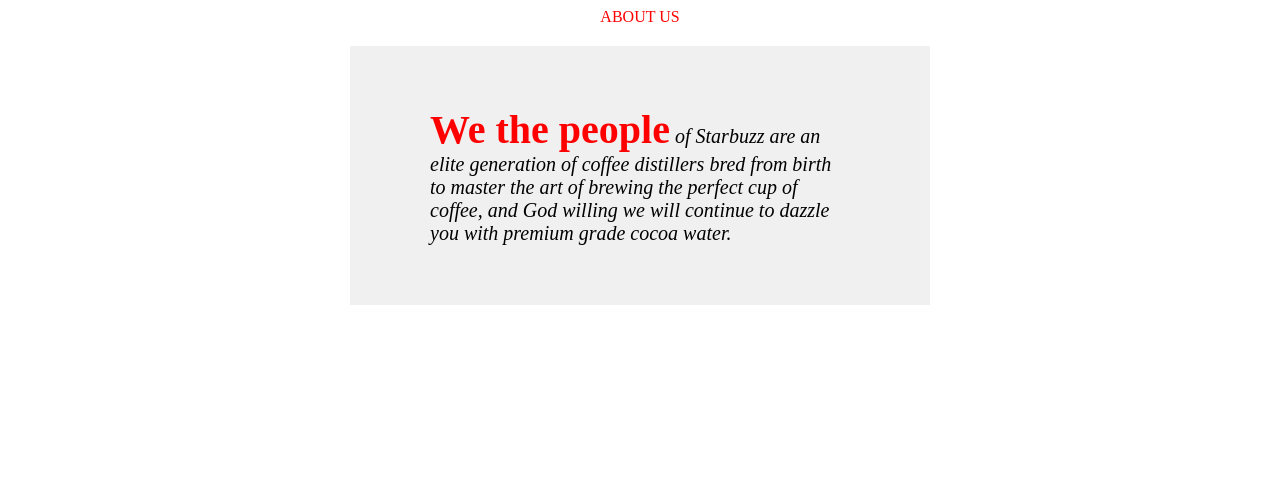
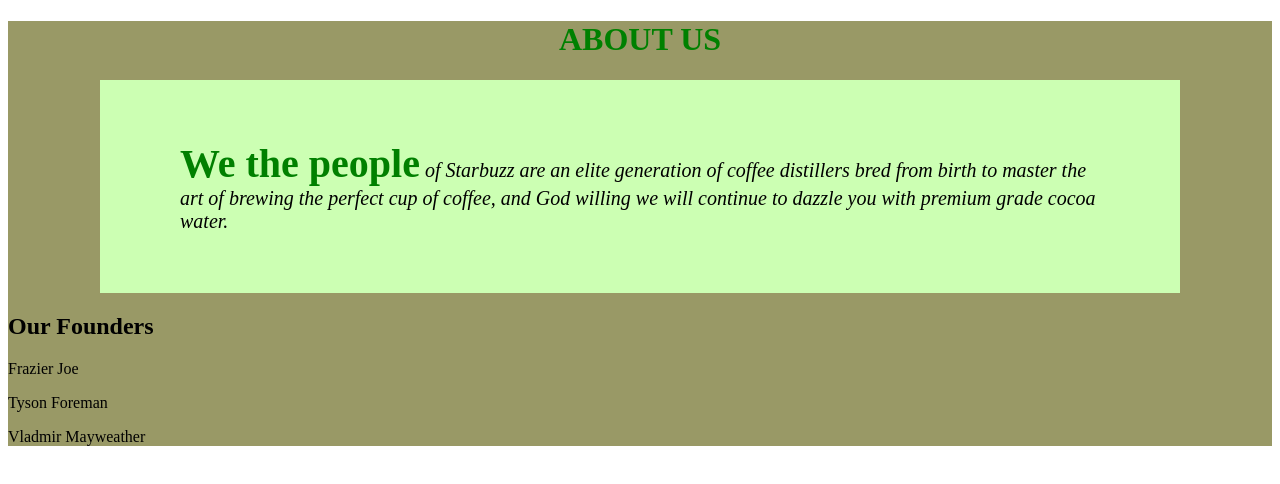
Before and after one commit to specialist-avenger/starbuzzproject, a plain HTML site: page about.html in a window 1280 px wide. Drawn offline with Linux system fonts and the light colour scheme.

Commit message:
Toying with the bg colors

```diff
--- a/about.html
+++ b/about.html
@@ -6,12 +6,24 @@
 </head>
 
   <body>
-  <header style="text-align: center;font-style: normal; color: red;">ABOUT US</header>
-  </body>
+<div style="background: #999966;">
+  <header style="text-align: center;font-style: normal; color: green;"><h1>ABOUT US</h1></header>
 
-<div style="width: 500px; margin: 20px auto; padding: 40px; background: #f0f0f0;">
+
+<div style="width: 1000px; margin: 20px auto; padding: 40px; background: #ccffb3;">
 <blockquote style="font-style: italic; font-size: 20px;">
-<span style="font-style: normal; font-size: 40px; font-weight: bold; color: red;">We the people</span> of Starbuzz are an elite generation of coffee distillers bred from birth to master the art of brewing the perfect cup of coffee, and God willing we will continue to dazzle you with premium grade cocoa water.
+<span style="font-style: normal; font-size: 40px; font-weight: bold; color: green;">We the people</span> of Starbuzz are an elite generation of coffee distillers bred from birth to master the art of brewing the perfect cup of coffee, and God willing we will continue to dazzle you with premium grade cocoa water.
 </blockquote>
 </div>
+
+<h2>Our Founders</h2>
+
+<p>Frazier Joe</p>
+
+<p>Tyson Foreman</p>
+
+<p>Vladmir Mayweather</p>
+
+</div>
+</body>
 </html>
```
